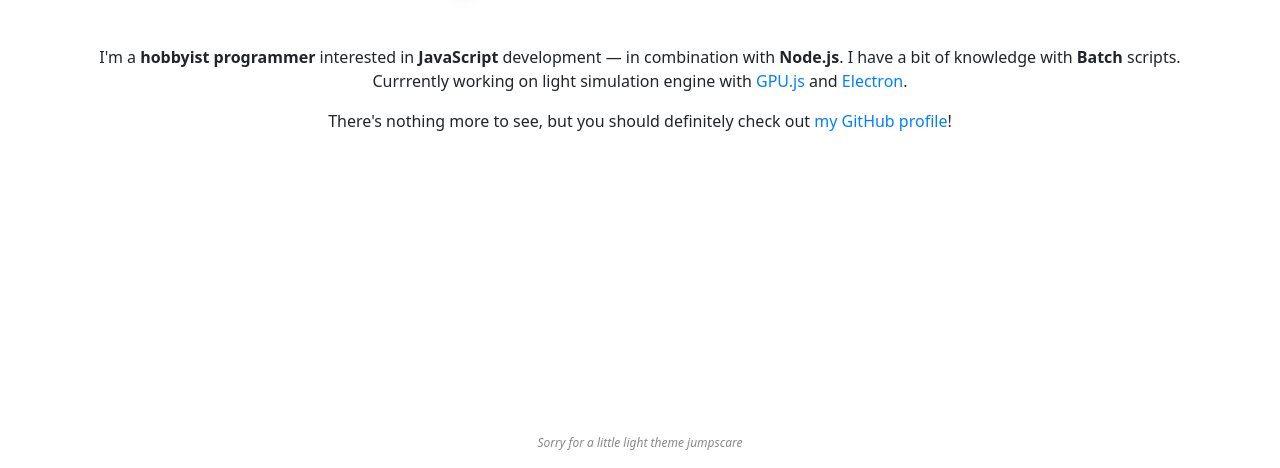
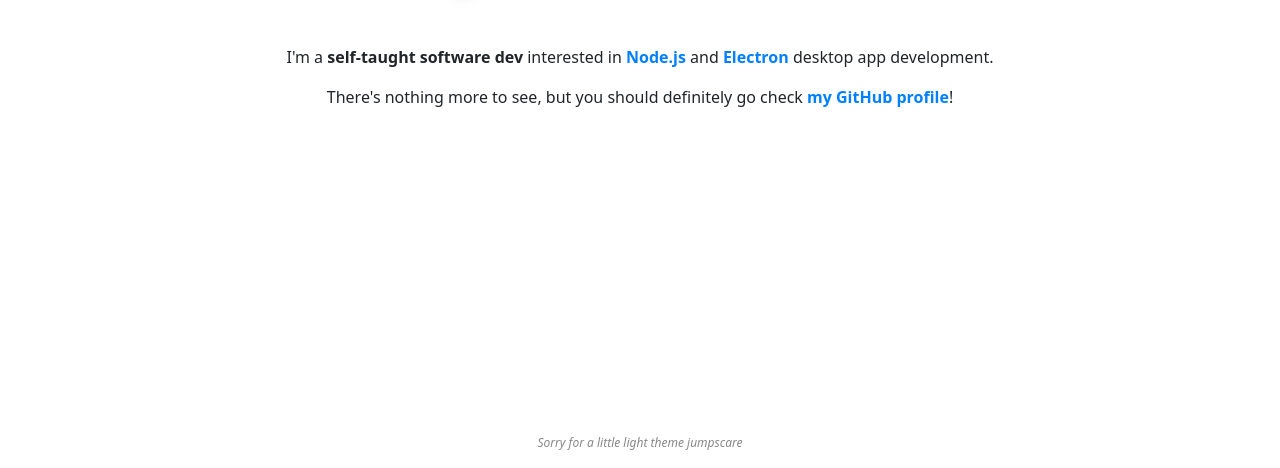
Before and after one commit to muffoi/muffoi.github.io, a plain HTML site: page index.html in a window 1280 px wide. Shown: the part 332-800 px from the top of the page. Drawn offline with nearby package versions, Linux system fonts and the light colour scheme.

Commit message:
Update index.html

```diff
--- a/index.html
+++ b/index.html
@@ -49,10 +49,10 @@
         <div class="row">
             <div class="col-12 text-center">
                 <p>
-                    I'm a <b>hobbyist programmer</b> interested in <b>JavaScript</b> development — in combination with <b>Node.js</b>. I have a bit of knowledge with <b>Batch</b> scripts. Currrently working on light simulation engine with <a href="https://github.com/gpujs/gpu.js">GPU.js</a> and <a href="https://github.com/electron/electron">Electron</a>.
+                    I'm a <b>self-taught software dev</b> interested in <b><a href="https://github.com/nodejs/node">Node.js</a></b> and <b><a href="https://github.com/electron/electron">Electron</a></b> desktop app development.
                 </p>
                 <p>
-                    There's nothing more to see, but you should definitely check out <a href="https://github.com/muffoi">my GitHub profile</a>!
+                    There's nothing more to see, but you should definitely go check <b><a href="https://github.com/muffoi">my GitHub profile</a></b>!
                 </p>
                 <p class="disclaimer">
                     Sorry for a little light theme jumpscare
```
